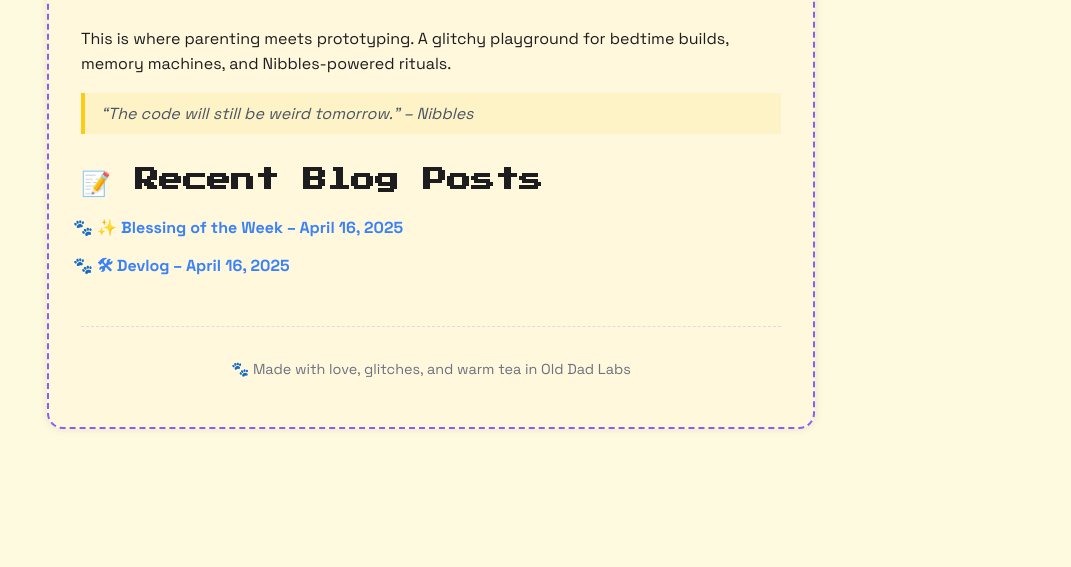
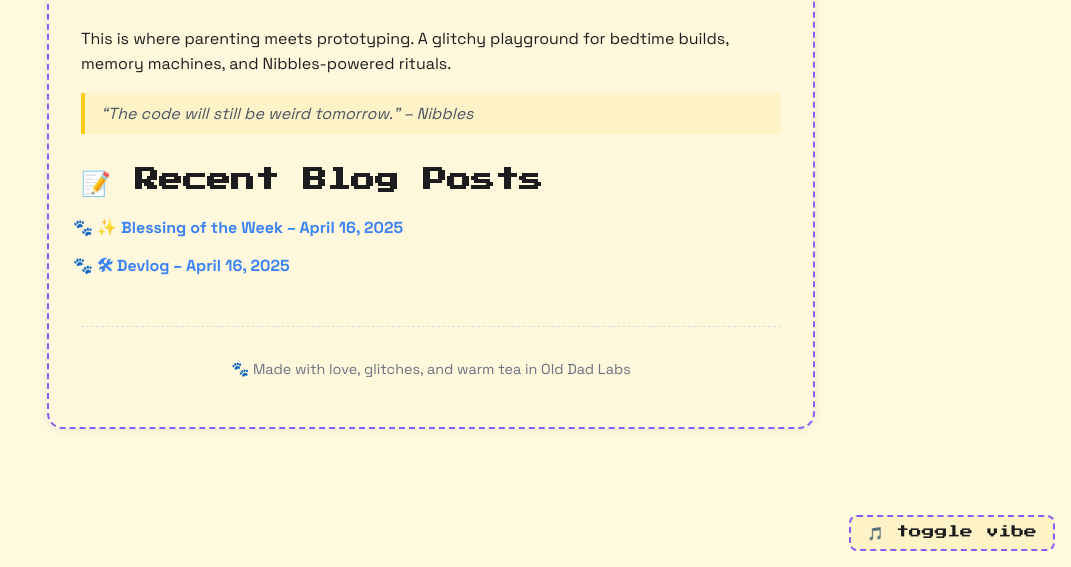
Before and after one commit to OldDad2025/old-dad-labs, a plain HTML site: page docs/index.html in a window 1280 px wide. Shown: the part 233-800 px from the top of the page, without its empty margins (209-1280 px from the left). Drawn offline with Linux system fonts and the light colour scheme.

Commit message:
Add lo-fi player and toggle button

```diff
--- a/docs/index.html
+++ b/docs/index.html
@@ -32,5 +32,22 @@
       <p>🐾 Made with love, glitches, and warm tea in Old Dad Labs</p>
     </footer>
   </div>
+
+  <audio id="lofi-player" autoplay loop>
+    <source src="assets/nibbles-lofi.mp3" type="audio/mpeg" />
+    Your browser does not support the audio element.
+  </audio>
+
+<button onclick="toggleAudio()" id="audio-btn">🎵 toggle vibe</button>
+<script>
+  const audio = document.getElementById("lofi-player");
+  function toggleAudio() {
+    if (audio.paused) {
+      audio.play();
+    } else {
+      audio.pause();
+    }
+  }
+</script>
 </body>
 </html>
--- a/docs/style.css
+++ b/docs/style.css
@@ -99,7 +99,8 @@ body {
       font-size: 2rem;
     }
   }
-.nibbles-avatar {
+
+  .nibbles-avatar {
   width: 72px;
   height: auto;
   display: block;
@@ -108,3 +109,21 @@ body {
   filter: drop-shadow(2px 4px 2px rgba(0, 0, 0, 0.3));
   border-radius: 8px;
 }
+
+#audio-btn {
+    position: fixed;
+    bottom: 1rem;
+    right: 1rem;
+    background: #fef3c7;
+    border: 2px dashed #8b5cf6;
+    padding: 0.5rem 1rem;
+    border-radius: 8px;
+    font-family: 'Press Start 2P', monospace;
+    font-size: 0.8rem;
+    color: #1d1d1f;
+    cursor: pointer;
+    z-index: 1000;
+  }
+  #audio-btn:hover {
+    background: #fde68a;
+  }
```
Also changed, not shown: 1 other file.
